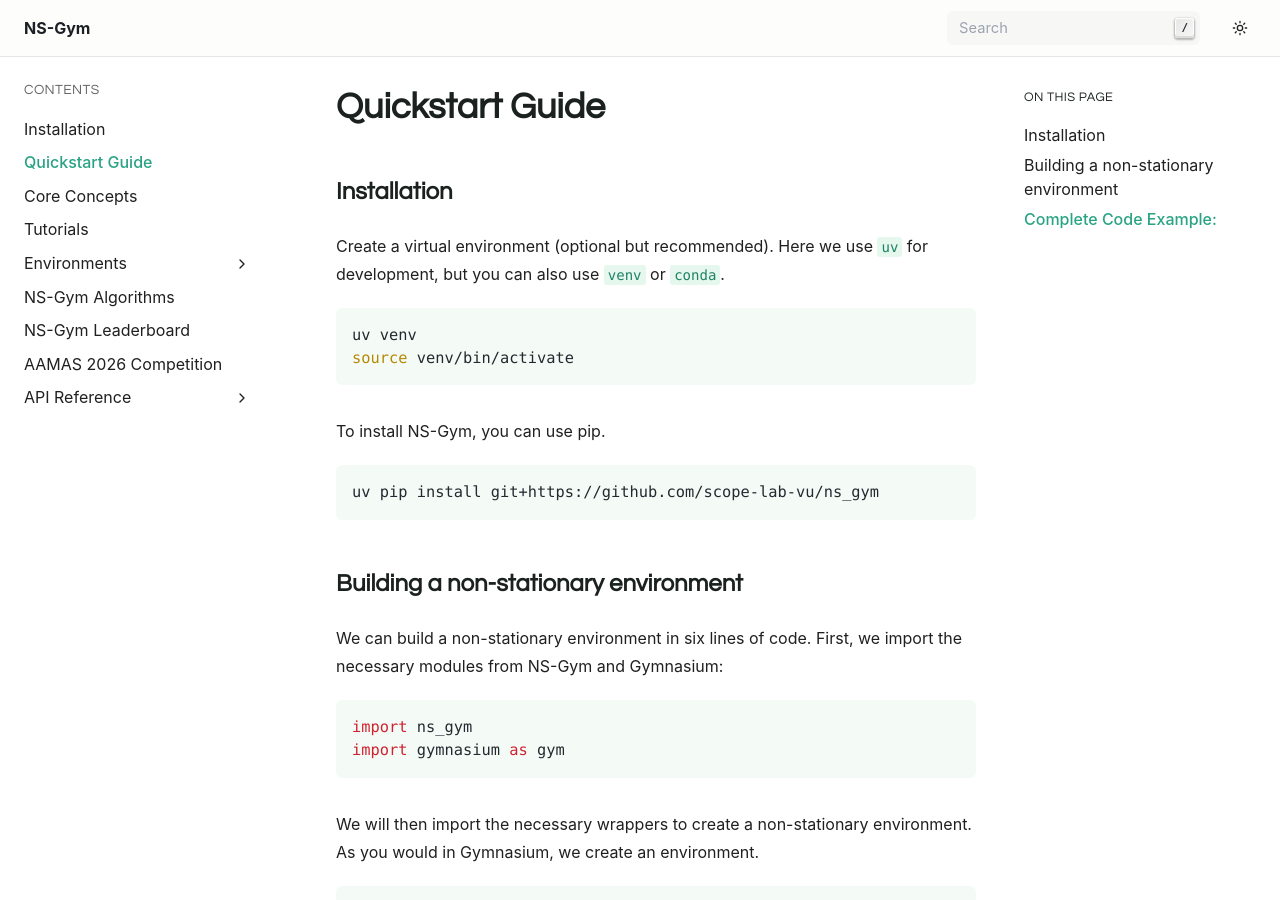
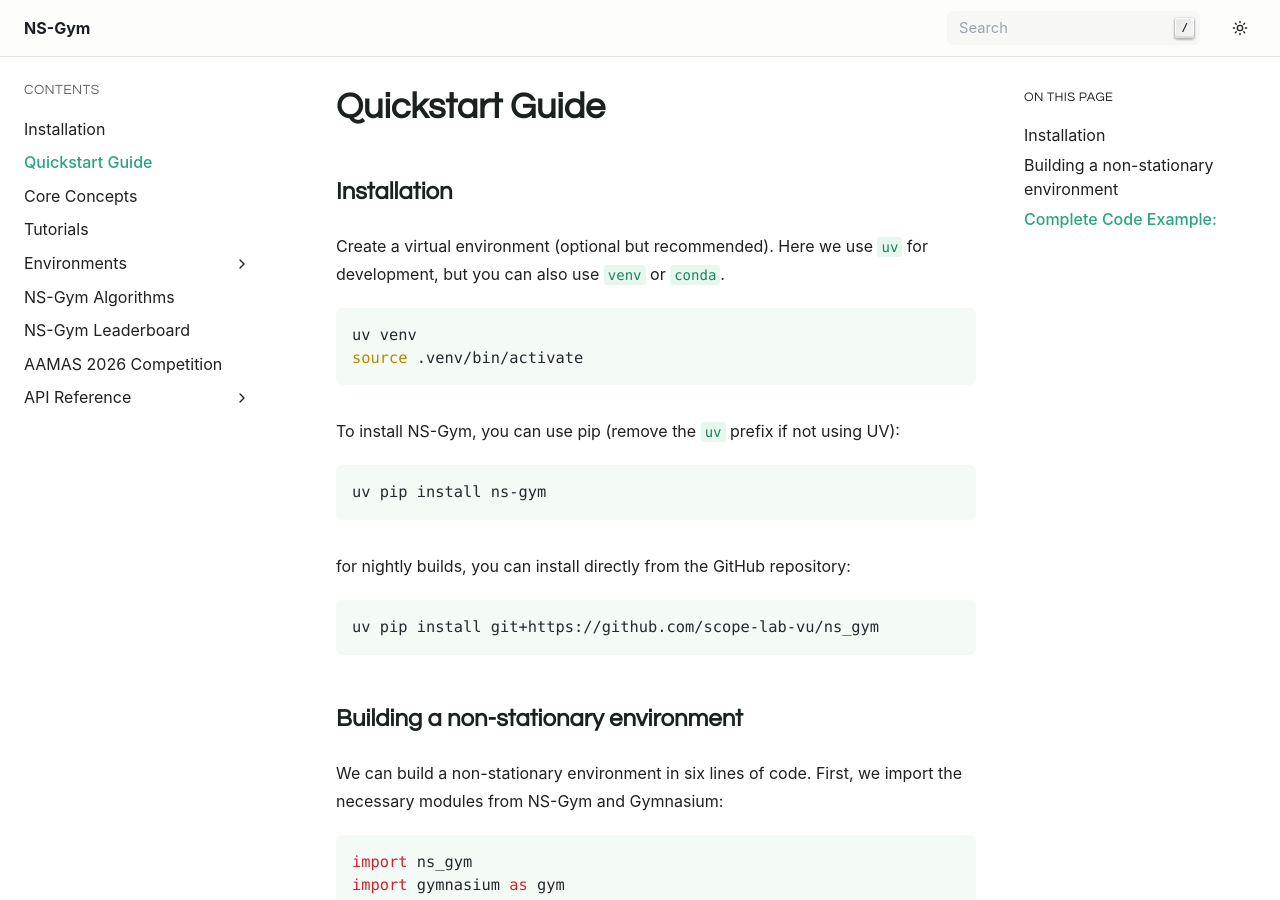
Before and after one commit to scope-lab-vu/ns_gym, a Sphinx documentation site: the page built from docs/source/quickstart_guide.md, in a window 1280 px wide and 900 px high. Built offline with Sphinx 7.4.7, drawn with Linux system fonts in a browser that asks for light colours.

Commit message:
updated install instructions for pip install

````diff
--- a/docs/source/quickstart_guide.md
+++ b/docs/source/quickstart_guide.md
@@ -6,10 +6,16 @@
 
 ```bash
 uv venv
-source venv/bin/activate
+source .venv/bin/activate
 ```
 
-To install NS-Gym, you can use pip.
+To install NS-Gym, you can use pip (remove the `uv` prefix if not using UV):
+
+```bash
+uv pip install ns-gym
+```
+
+for nightly builds, you can install directly from the GitHub repository:
 
 ```bash
 uv pip install git+https://github.com/scope-lab-vu/ns_gym
````
Also changed, not shown: README.md (+11 -7 lines), docs/source/installation.md (+7 -2 lines).
